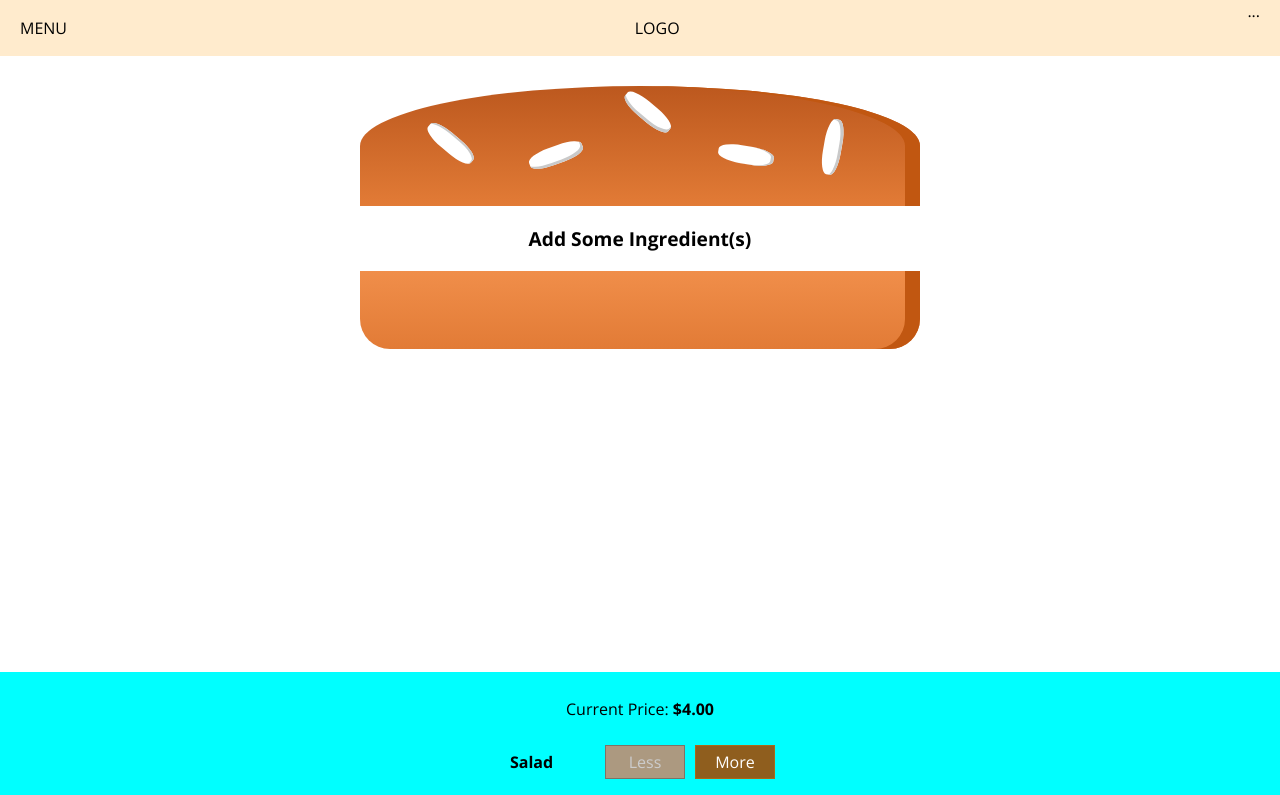
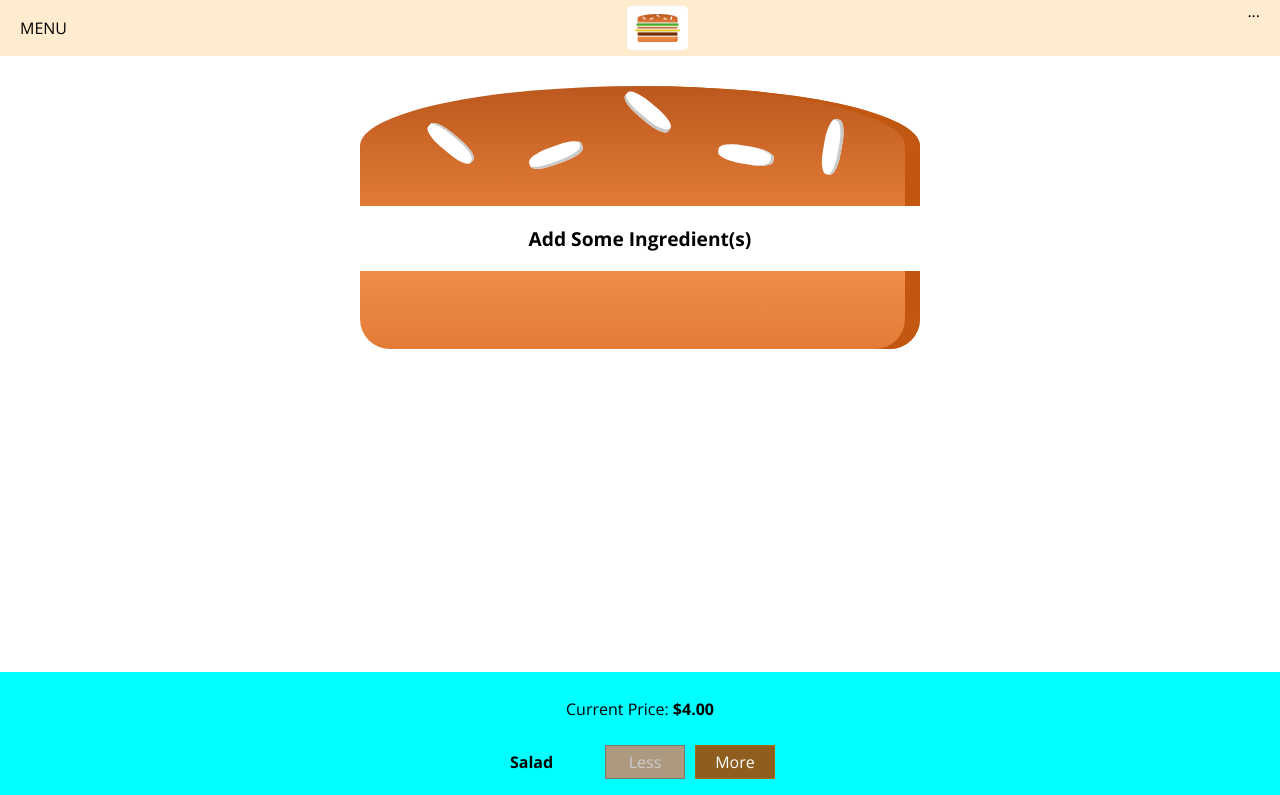
Before and after one commit to sb1989/react-burger, a React app: page / in a window 1280 px wide. Shown: the top 795 px of the page. Built offline with nearby package versions, Linux system fonts and the light colour scheme.

Commit message:
added logo component

```diff
--- /dev/null
+++ b/src/components/Logo/Logo.css
@@ -0,0 +1,11 @@
+.Logo{
+    background-color: white;
+    padding: 8px;
+    height: 80%;
+    box-sizing: border-box;
+    border-radius: 5px;
+}
+
+.Logo img{
+    height:100%;
+}
--- /dev/null
+++ b/src/components/Logo/Logo.js
@@ -0,0 +1,12 @@
+import React from 'react'
+import burgerlogo from '../../assets/images/burger-logo.png'
+import classes from './Logo.css'
+const logo = (props)=>{
+    return(
+        <div className={classes.Logo}>
+            <img src={burgerlogo} alt='MyBurger'/>
+        </div>
+    )
+}
+
+export default logo
--- a/src/components/Navigation/Toolbar/Toolbar.js
+++ b/src/components/Navigation/Toolbar/Toolbar.js
@@ -1,10 +1,11 @@
 import React from 'react'
 import classes from './Toolbar.css'
+import Logo from '../../Logo/Logo'
 const toolbar = (props) =>{
     return(
         <header className={classes.Toolbar}>
             <div>MENU</div>
-            <div>LOGO</div>
+            <Logo/>
             <nav>
                 ...
             </nav>
```
Also changed, not shown: src/assets/images/burger-logo.png (added).
